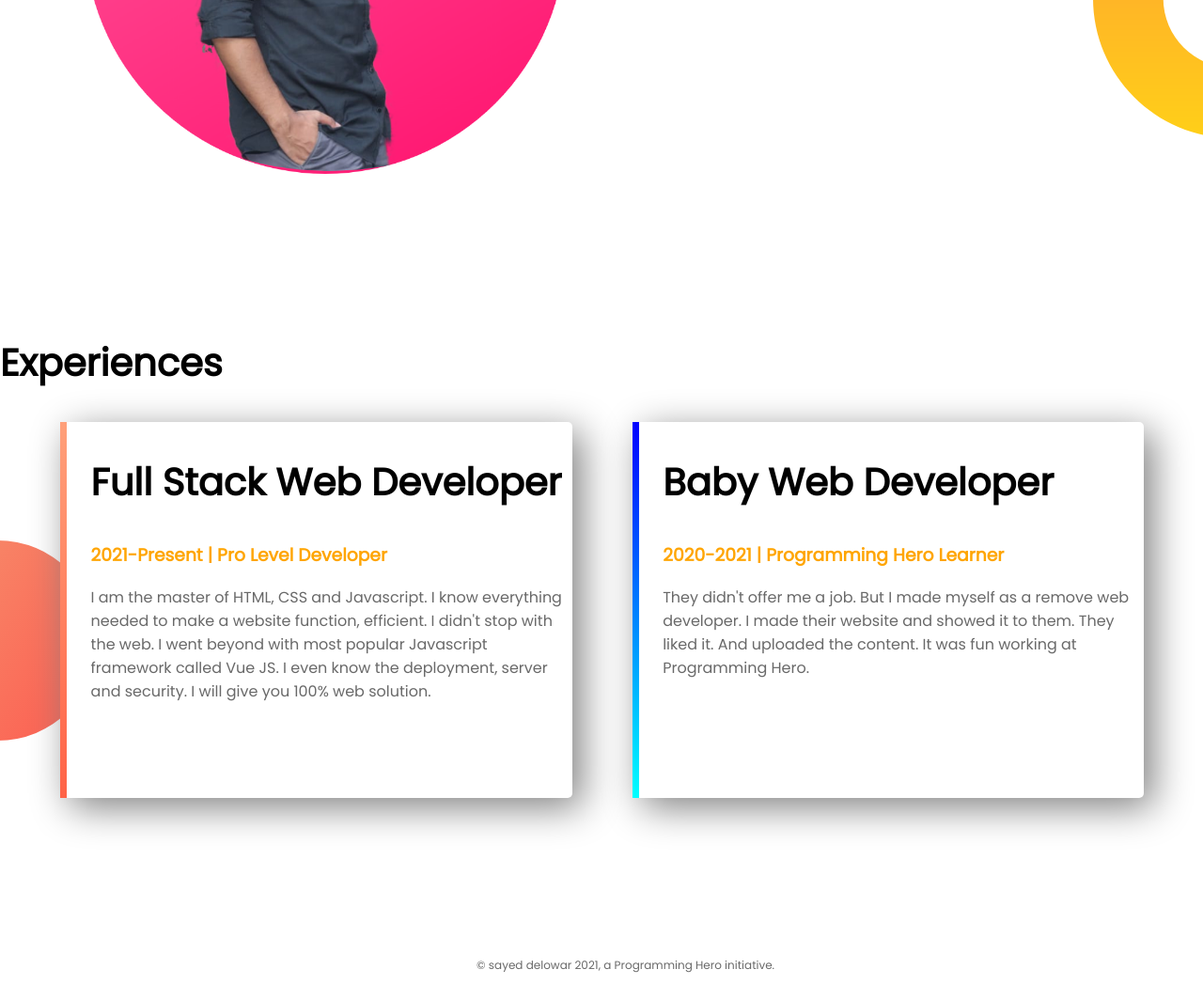
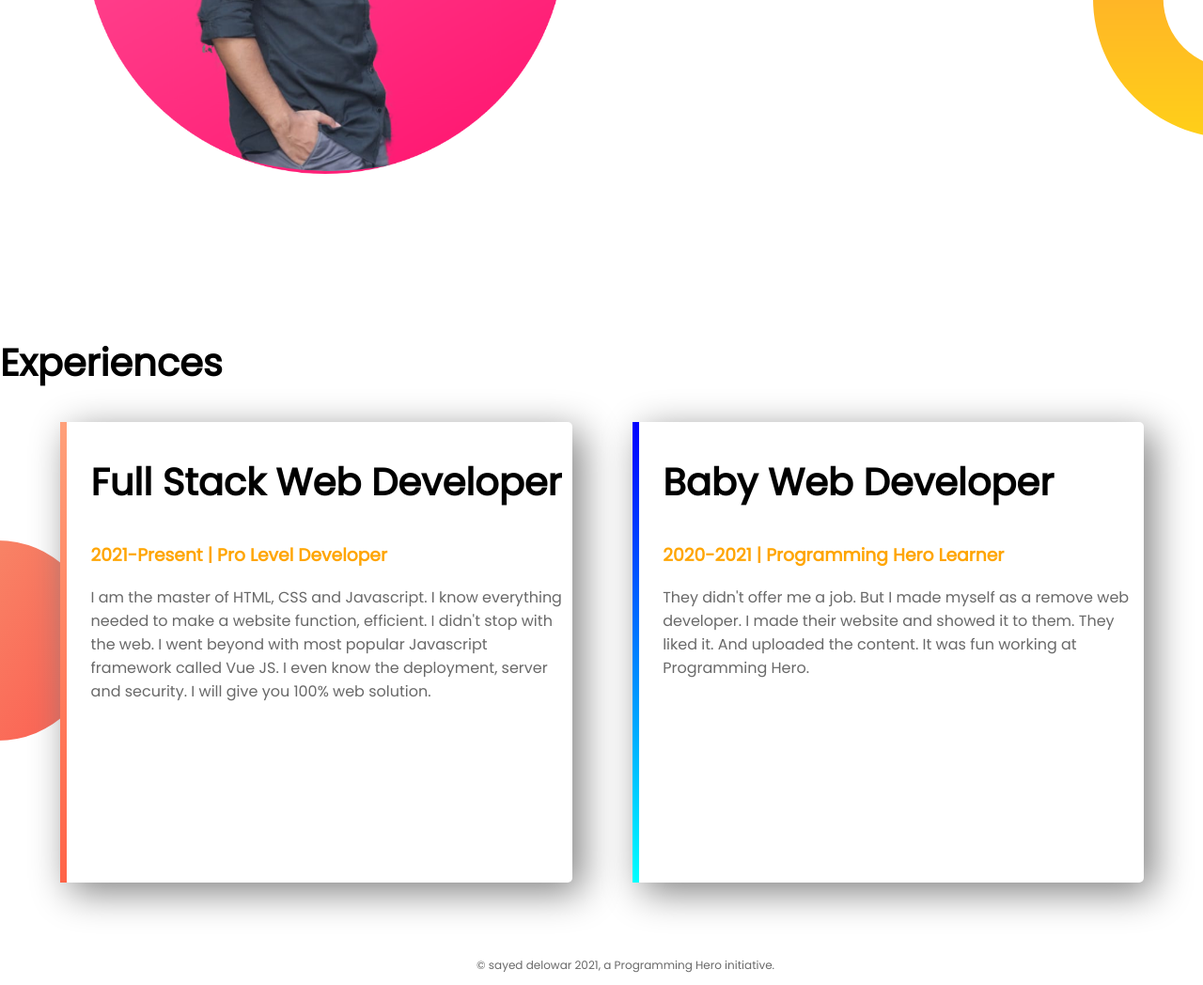
Before and after one commit to S-Delowar/web-portfolio, a plain HTML site: page index.html in a window 1280 px wide. Shown: the part 977-2025 px from the top of the page at 94% size. Drawn offline with Linux system fonts and the light colour scheme.

```diff
--- a/style.css
+++ b/style.css
@@ -49,7 +49,7 @@ p{
 .single-experience{
     box-shadow: 10px 10px 40px gray;
     border-radius: 5px;
-    height: 80%;
+    height: 98%;
     background-color: white;
 }
 .experiences-area{
```
